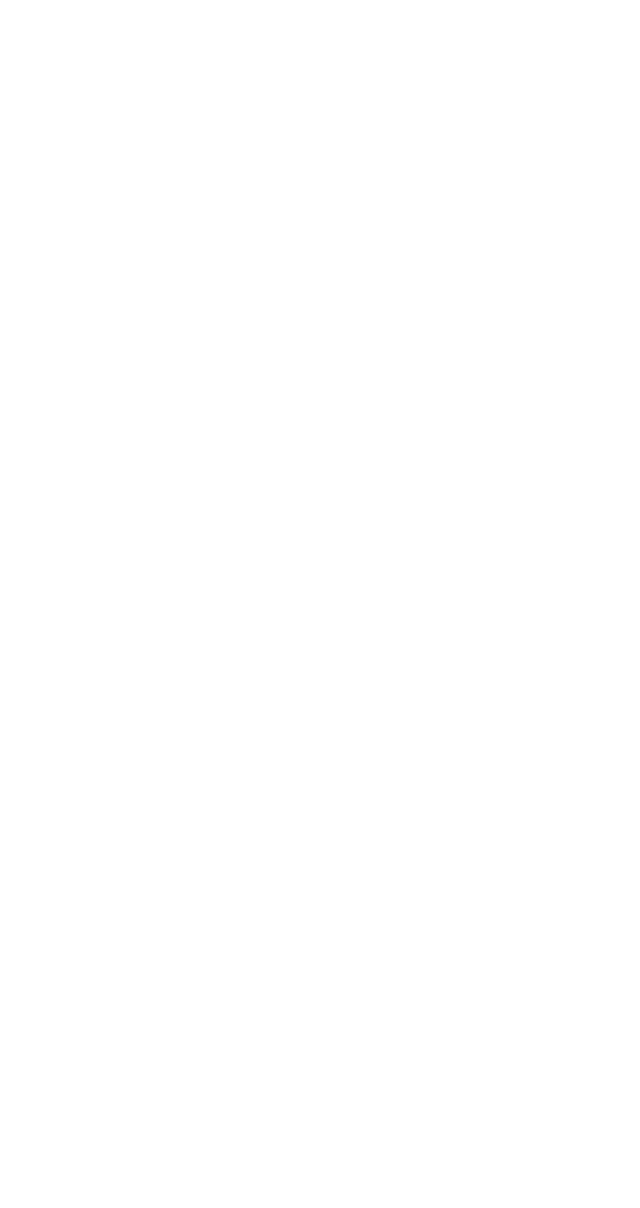
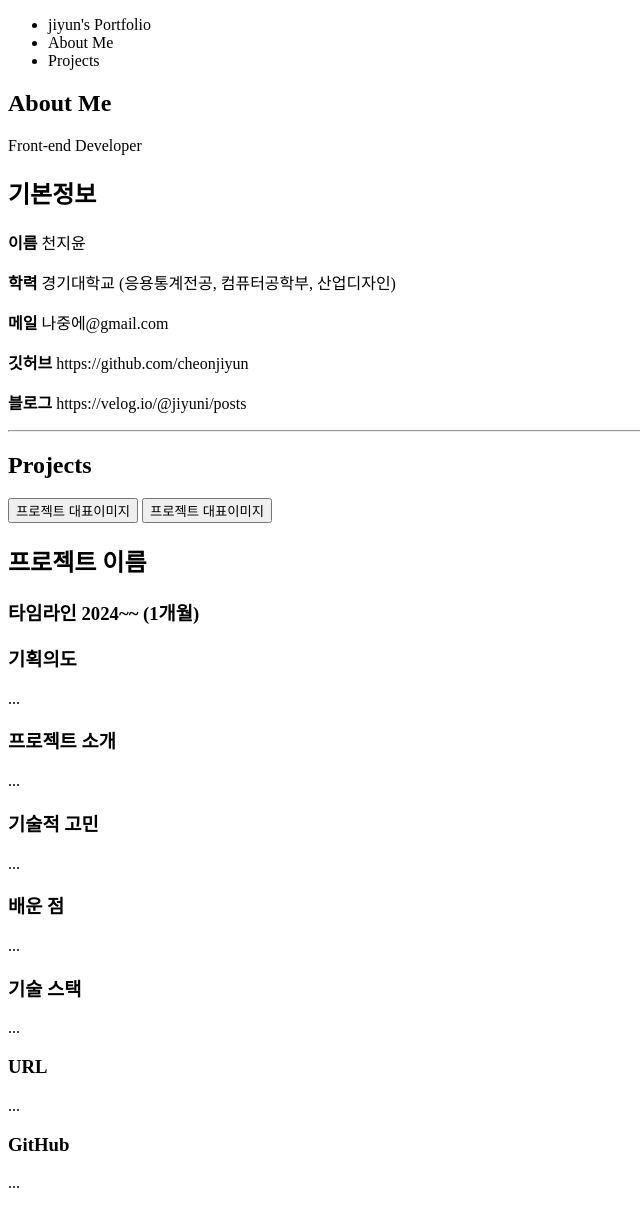
Before and after one commit to cheonjiyun/My-Portfolio, a plain HTML site: page index.html in a window 1280 px wide. Shown: the whole page, without its empty margins (0-640 px from the left). Before the commit the page ends 800 px from the top, so only its background shows below. Drawn offline with Linux system fonts and the light colour scheme.

Commit message:
html 구조

```diff
--- a/index.html
+++ b/index.html
@@ -9,7 +9,61 @@
 </head>
 
 <body>
+  <header>
+    <ul class="header_ul">
+      <div>
+        <li>jiyun's Portfolio</li>
+      </div>
+      <div class="header_right">
+        <li>About Me</li>
+        <li>Projects</li>
+      </div>
+    </ul>
+  </header>
 
+  <main role="main">
+    <section>
+      <h1>About Me</h1>
+      <p>Front-end Developer</p>
+
+      <section class="myinfo">
+        <h2>기본정보</h2>
+        <p><b>이름</b> 천지윤</p>
+        <p><b>학력</b> 경기대학교 (응용통계전공, 컴퓨터공학부, 산업디자인)</p>
+        <p><b>메일</b> 나중에@gmail.com</p>
+        <p><b>깃허브</b> https://github.com/cheonjiyun</p>
+        <p><b>블로그</b> https://velog.io/@jiyuni/posts</p>
+      </section>
+    </section>
+
+    <hr>
+
+    <section>
+      <h1>Projects</h1>
+      <button>프로젝트 대표이미지</button>
+      <button>프로젝트 대표이미지</button>
+      <section>
+        <h2>프로젝트 이름</h2>
+        <h3>타임라인 2024~~ (1개월)</h3>
+        <div>
+          <h3>기획의도</h3>
+          <p>...</p>
+          <h3>프로젝트 소개</h3>
+          <p>...</p>
+          <h3>기술적 고민</h3>
+          <p>...</p>
+          <h3>배운 점</h3>
+          <p>...</p>
+          <h3>기술 스택</h3>
+          <p>...</p>
+          <h3>URL</h3>
+          <p>...</p>
+          <h3>GitHub</h3>
+          <p>...</p>
+        </div>
+      </section>
+    </section>
+  </main>
 </body>
 
 </html>
```
